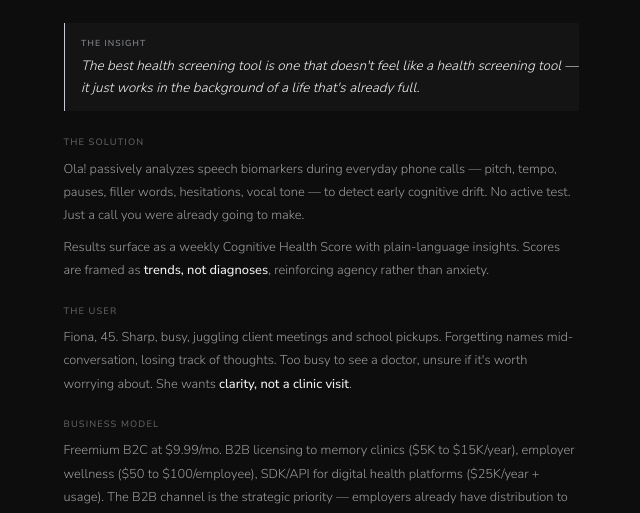
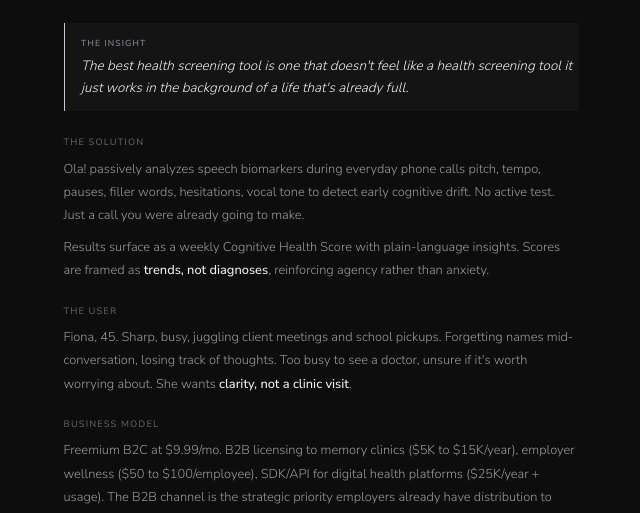
Before and after one commit to vulcananarchist/portfolio, a Next.js app: page /projects/ola in a window 1280 px wide. Shown: the part 431-944 px from the top of the page, without its empty margins (319-959 px from the left). Built offline with nearby package versions, Linux system fonts and the light colour scheme.

Commit message:
remove em dashes

```diff
--- a/app/projects/ola/page.tsx
+++ b/app/projects/ola/page.tsx
@@ -1,7 +1,7 @@
 import PageWrap from '@/components/PageWrap'
 import { Insight, Stats, Tags, ProjNav, Blk } from '@/components/ProjectParts'
 
-export const metadata = { title: 'Ola! — VK' }
+export const metadata = { title: 'Ola! VK' }
 
 export default function Ola() {
   return (
@@ -28,12 +28,12 @@ export default function Ola() {
         ["Passive","no clinic, no wearable"],
       ]} />
 
-      <Insight text="The best health screening tool is one that doesn't feel like a health screening tool — it just works in the background of a life that's already full." />
+      <Insight text="The best health screening tool is one that doesn't feel like a health screening tool it just works in the background of a life that's already full." />
 
       <Blk label="The solution">
         <p>
-          Ola! passively analyzes speech biomarkers during everyday phone calls — pitch, tempo,
-          pauses, filler words, hesitations, vocal tone — to detect early cognitive drift. No
+          Ola! passively analyzes speech biomarkers during everyday phone calls pitch, tempo,
+          pauses, filler words, hesitations, vocal tone to detect early cognitive drift. No
           active test. Just a call you were already going to make.
         </p>
         <p>
@@ -54,7 +54,7 @@ export default function Ola() {
         <p>
           Freemium B2C at $9.99/mo. B2B licensing to memory clinics ($5K to $15K/year), employer
           wellness ($50 to $100/employee), SDK/API for digital health platforms ($25K/year + usage).
-          The B2B channel is the strategic priority — employers already have distribution to exactly
+          The B2B channel is the strategic priority employers already have distribution to exactly
           this demographic.
         </p>
       </Blk>
```
